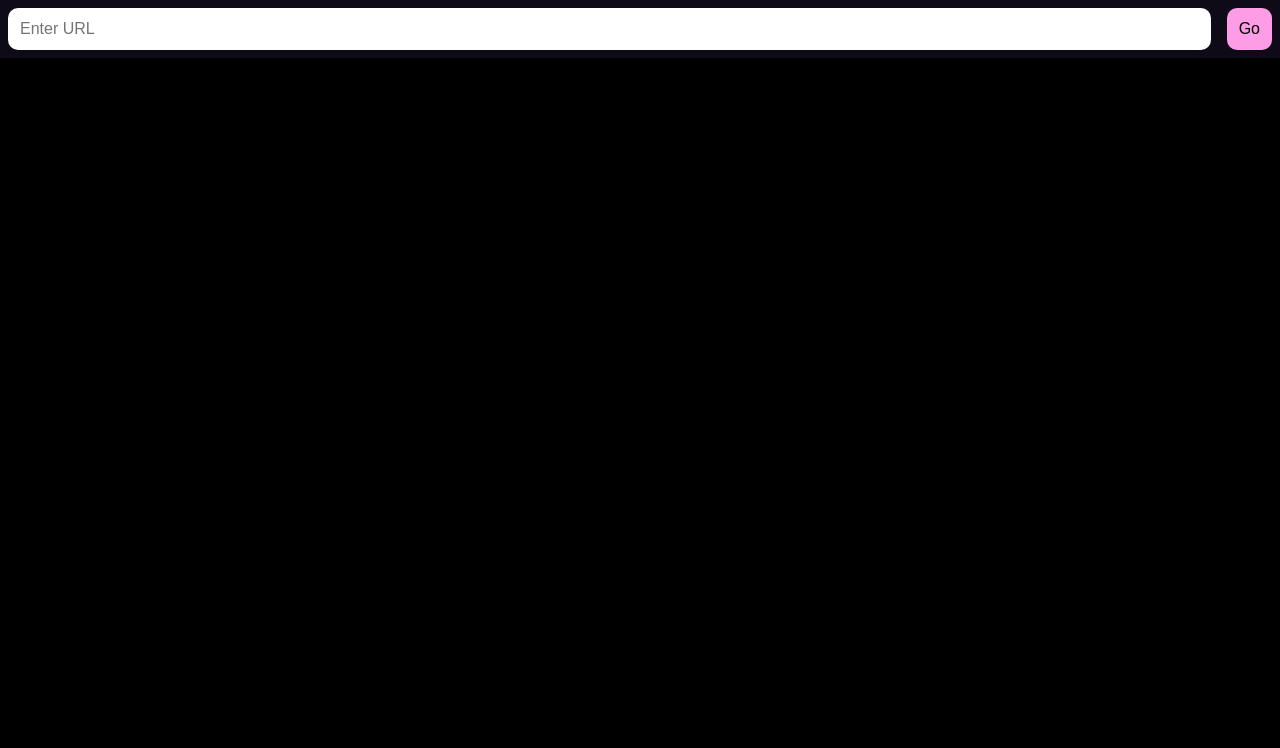
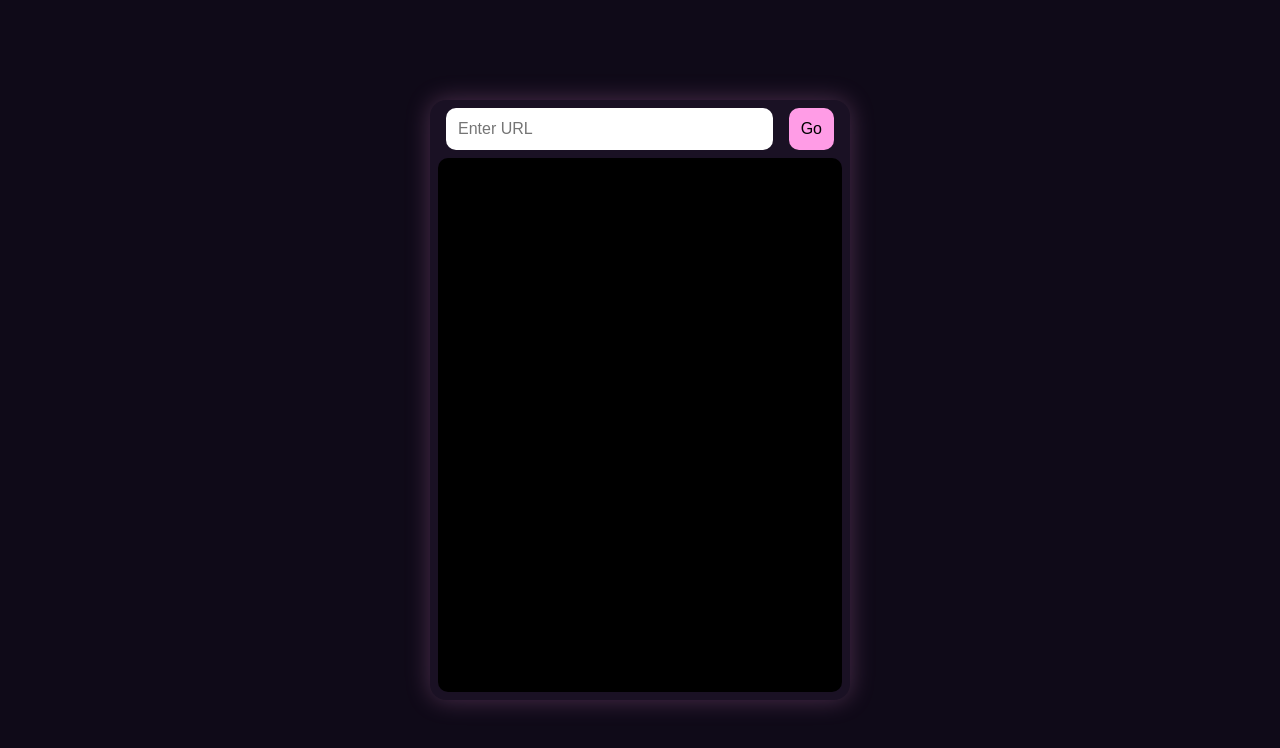
Before and after one commit to seftyd/something, a plain HTML site: page index.html in a window 1280 px wide. Drawn offline with Linux system fonts and the light colour scheme.

Commit message:
Refactor index.html for improved UI design
Updated layout and styling for the launcher browser.

```diff
--- a/index.html
+++ b/index.html
@@ -9,10 +9,26 @@
       margin: 0;
       background: #0f0a18;
       font-family: system-ui;
+
+      /* Center the panel */
+      display: flex;
+      justify-content: center;
+      align-items: center;
+
+      height: 100vh;
+    }
+
+    #panel {
+      width: 420px;
+      height: 600px;
+      background: #1a1124;
+      border-radius: 16px;
+      box-shadow: 0 0 25px rgba(255,156,230,0.25);
       display: flex;
       flex-direction: column;
-      height: 100vh;
+      overflow: hidden;
     }
+
     input, button {
       padding: 12px;
       margin: 8px;
@@ -20,28 +36,40 @@
       border: none;
       font-size: 1rem;
     }
+
     input {
       flex: 1;
     }
+
     button {
       background: #ff9ce6;
       cursor: pointer;
     }
+
     iframe {
       flex: 1;
       border: none;
       background: black;
+      margin: 0 8px 8px 8px;
+      border-radius: 10px;
+    }
+
+    .row {
+      display: flex;
+      padding: 0 8px;
     }
   </style>
 </head>
 <body>
 
-<div style="display:flex">
-  <input id="url" placeholder="Enter URL">
-  <button onclick="go()">Go</button>
+<div id="panel">
+  <div class="row">
+    <input id="url" placeholder="Enter URL">
+    <button onclick="go()">Go</button>
+  </div>
+
+  <iframe id="frame"></iframe>
 </div>
-
-<iframe id="frame"></iframe>
 
 <script>
 function go() {
@@ -49,10 +77,8 @@ function go() {
   if (!u) return;
   if (!u.startsWith("http")) u = "https://" + u;
 
-  // try iframe first
   frame.src = u;
 
-  // fallback: open new tab if blocked
   setTimeout(() => {
     try {
       frame.contentWindow.location.href;
```
